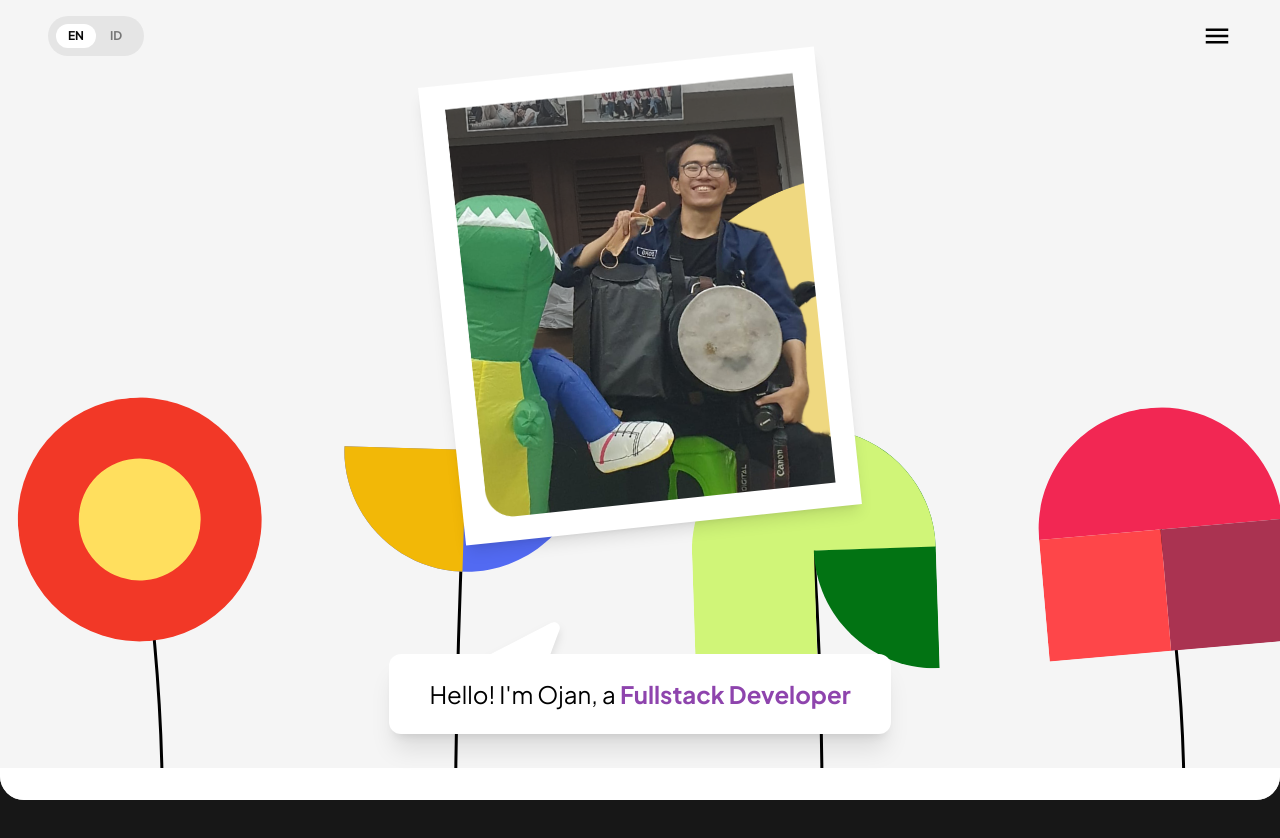
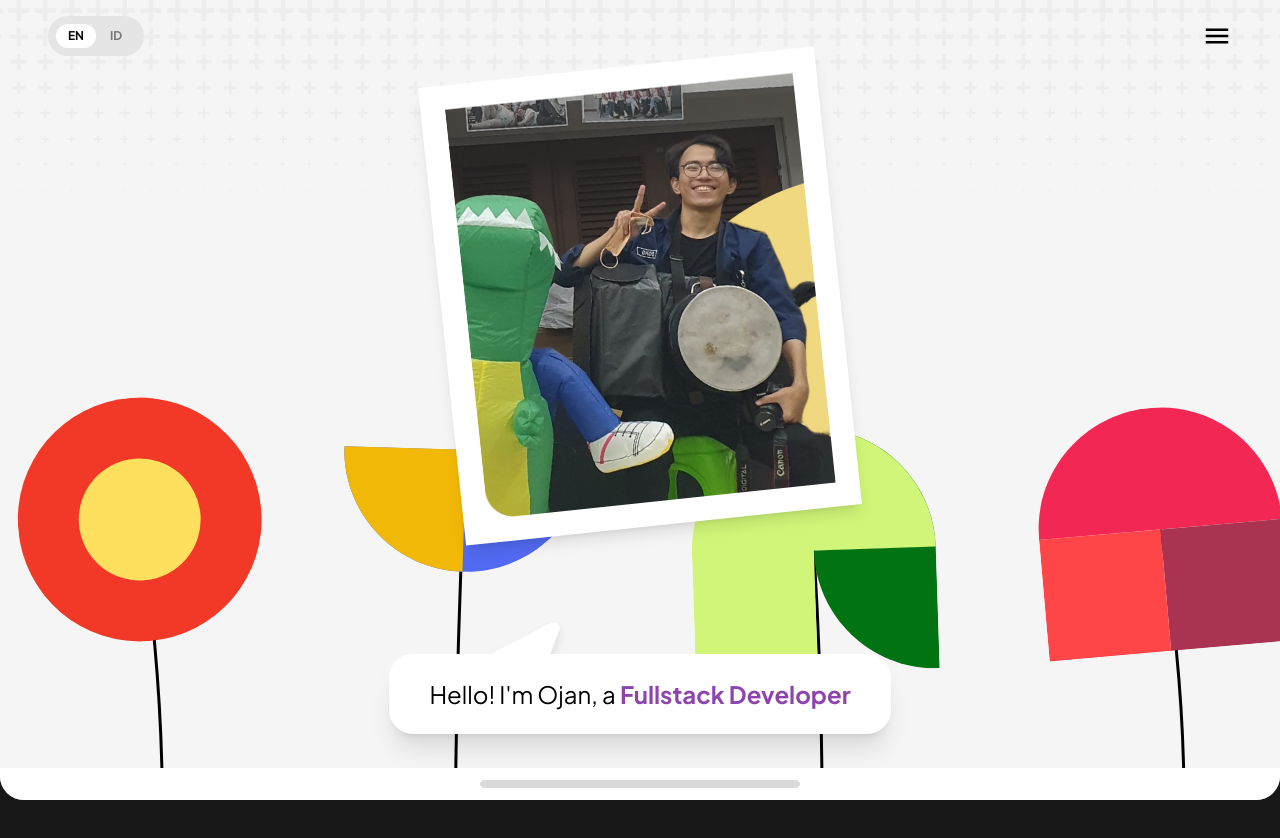
Before and after one commit to zshnrg/portfolio, a Next.js app: page / in a window 1280 px wide. Shown: the top 838 px of the page. Built offline with nearby package versions, Linux system fonts and the light colour scheme.

Commit message:
Fix: Adding background gradient and fix layouting

```diff
--- a/src/app/_frames/landingFrame/landingFrame.tsx
+++ b/src/app/_frames/landingFrame/landingFrame.tsx
@@ -13,7 +13,7 @@ import roles from "@/data/roles.json"
 
 export default function LandingFrame() {
 
-    const {height, width} = useWindowDimensions();
+    const { height, width } = useWindowDimensions();
 
     const ballSize = (width) / 5.25;
     const barLength = (height) * 0.35;
@@ -28,13 +28,13 @@ export default function LandingFrame() {
         }, 2000);
 
         return () => clearInterval(interval);
-    // eslint-disable-next-line react-hooks/exhaustive-deps
+        // eslint-disable-next-line react-hooks/exhaustive-deps
     }, [index]);
 
     //Initial SVGs
     const SVG_O = <svg width={ballSize} height={ballSize} viewBox={`0 0 400 400`} fill="none" xmlns="http://www.w3.org/2000/svg">
-        <circle cx="200" cy="200" r="200" fill="#F23827"/>
-        <circle cx="200" cy="200" r="100" fill="#FFDF5E"/>
+        <circle cx="200" cy="200" r="200" fill="#F23827" />
+        <circle cx="200" cy="200" r="100" fill="#FFDF5E" />
     </svg>
 
     const SVG_J = <svg width={ballSize} height={ballSize} viewBox={`0 0 400 400`} fill="none" xmlns="http://www.w3.org/2000/svg">
@@ -44,28 +44,40 @@ export default function LandingFrame() {
     </svg>
 
     const SVG_A = <svg width={ballSize} height={ballSize} viewBox={`0 0 400 400`} fill="none" xmlns="http://www.w3.org/2000/svg">
-        <path d="M200 201H400V401V401C289.543 401 200 311.457 200 201V201Z" fill="#027313"/>
-        <path d="M399.997 202.137L200 200.995L201.139 0.998681V0.998681C311.594 1.62943 400.626 91.6823 399.997 202.137V202.137Z" fill="#027313"/>
-        <path d="M200 201L400 201C400 90.5431 310.457 0.716074 200 0.716064C89.5431 0.716055 9.64276e-06 90.5431 0 201V401H200V201Z" fill="#D0F578"/>
+        <path d="M200 201H400V401V401C289.543 401 200 311.457 200 201V201Z" fill="#027313" />
+        <path d="M399.997 202.137L200 200.995L201.139 0.998681V0.998681C311.594 1.62943 400.626 91.6823 399.997 202.137V202.137Z" fill="#027313" />
+        <path d="M200 201L400 201C400 90.5431 310.457 0.716074 200 0.716064C89.5431 0.716055 9.64276e-06 90.5431 0 201V401H200V201Z" fill="#D0F578" />
     </svg>
 
     const SVG_N = <svg width={ballSize} height={ballSize} viewBox={`0 0 400 400`} fill="none" xmlns="http://www.w3.org/2000/svg">
-        <path d="M400 200L0.000213623 200V200C0.000223279 89.5431 89.5432 4.91529e-05 200 5.88094e-05V5.88094e-05C310.457 6.84658e-05 400 89.5431 400 200V200Z" fill="#F22753"/>
-        <rect x="200" y="200" width="200" height="200" fill="#AA3351"/>
-        <rect y="200" width="200" height="200" fill="#FE4649"/>
+        <path d="M400 200L0.000213623 200V200C0.000223279 89.5431 89.5432 4.91529e-05 200 5.88094e-05V5.88094e-05C310.457 6.84658e-05 400 89.5431 400 200V200Z" fill="#F22753" />
+        <rect x="200" y="200" width="200" height="200" fill="#AA3351" />
+        <rect y="200" width="200" height="200" fill="#FE4649" />
     </svg>
 
     return (
-        <div className="relative h-svh w-full rounded-b-3xl flex items-center justify-center overflow-hidden">
+        <div
+            style={{ backgroundImage: "url('/assets/art/gradient.svg')", backgroundSize: "contain", backgroundPosition: "top", backgroundRepeat: "no-repeat" }}
+            className="relative h-svh w-full rounded-b-3xl flex items-center justify-center overflow-hidden bg-neutral-100"
+        >
             {/* <PendulumSimulation ballSVG={SVG_O} /> */}
-            <div className="flex w-full h-full bg-neutral-100 items-end justify-center gap-12 md:gap-18 lg:gap-24">
-                <PendulumSimulation ballSVG={SVG_O} ballRadius={ballSize / 2} barLength={barLength}  barDamping={5} barStiffness={500} idlePeriod={1500 + Math.random() * 500}/>
-                <PendulumSimulation ballSVG={SVG_J} ballRadius={ballSize / 2} barLength={barLength + 70} barDamping={5} barStiffness={500} idlePeriod={1500 + Math.random() * 500}/>
-                <PendulumSimulation ballSVG={SVG_A} ballRadius={ballSize / 2} barLength={barLength -30} barDamping={5} barStiffness={500} idlePeriod={1500 + Math.random() * 500}/>
-                <PendulumSimulation ballSVG={SVG_N} ballRadius={ballSize / 2} barLength={barLength - 10} barDamping={5} barStiffness={500} idlePeriod={1500 + Math.random() * 500}/>
+            <motion.div
+                initial={{ y: "100%" }}
+                animate={{ y: 0 }}
+                transition={{ duration: 1, ease: "easeOut" }}
+                className="flex w-full h-full items-end justify-center gap-12 md:gap-18 lg:gap-24"
+            >
+                <PendulumSimulation ballSVG={SVG_O} ballRadius={ballSize / 2} barLength={barLength} barDamping={5} barStiffness={500} idlePeriod={1500 + Math.random() * 500} />
+                <PendulumSimulation ballSVG={SVG_J} ballRadius={ballSize / 2} barLength={barLength + 70} barDamping={5} barStiffness={500} idlePeriod={1500 + Math.random() * 500} />
+                <PendulumSimulation ballSVG={SVG_A} ballRadius={ballSize / 2} barLength={barLength - 30} barDamping={5} barStiffness={500} idlePeriod={1500 + Math.random() * 500} />
+                <PendulumSimulation ballSVG={SVG_N} ballRadius={ballSize / 2} barLength={barLength - 10} barDamping={5} barStiffness={500} idlePeriod={1500 + Math.random() * 500} />
+            </motion.div>
+
+            <div className="absolute left-0 bottom-0 right-0 h-8 pointer-events-none bg-white shadow-xl flex justify-center items-center">
+                <svg xmlns="http://www.w3.org/2000/svg" width="320" height="8" viewBox="0 0 320 8" fill="none">
+                    <path d="M0 4C0 1.79086 2.23858 0 5 0H315C317.761 0 320 1.79086 320 4C320 6.20914 317.761 8 315 8H5C2.23858 8 0 6.20914 0 4Z" fill="black" fill-opacity="0.15" />
+                </svg>
             </div>
-
-            <div className="absolute left-0 bottom-0 right-0 h-8 pointer-events-none bg-white shadow-xl"></div>
 
             <div className="absolute pointer-events-none flex flex-col items-center justify-center gap-24">
 
@@ -75,9 +87,9 @@ export default function LandingFrame() {
 
                 <div className="flex flex-col">
                     <svg xmlns="http://www.w3.org/2000/svg" width="15%" viewBox="0 0 118 50" fill="none" className="ml-8 md:ml-16 lg:ml-24 overflow-visible">
-                        <path d="M104.375 1.30341C110.745 -1.97672 118.08 3.12705 117.467 10.0526C117.419 10.5937 117.265 11.1193 117.076 11.6287L101 54.9999H0.100586L104.375 1.30341Z" fill="white" className="shadow"/>
+                        <path d="M104.375 1.30341C110.745 -1.97672 118.08 3.12705 117.467 10.0526C117.419 10.5937 117.265 11.1193 117.076 11.6287L101 54.9999H0.100586L104.375 1.30341Z" fill="white" className="shadow" />
                     </svg>
-                    <div className="flex rounded-xl bg-white shadow-lg py-3 px-6 md:shadow-xl md:py-4 md:px-8 lg:py-6 lg:px-10 mx-auto">
+                    <div className="flex rounded-lg md:rounded-xl lg:rounded-3xl bg-white shadow-lg py-3 px-6 md:shadow-xl md:py-4 md:px-8 lg:py-6 lg:px-10 mx-auto">
                         <h2 className="text-md md:text-xl lg:text-2xl flex flex-wrap items-center max-w-full">
                             <span className="min-w-0 truncate">{contents.landingFrame.title[language]}</span>
                             <AnimatePresence mode="wait">
```
Also changed, not shown: public/assets/art/gradient.svg (added).
